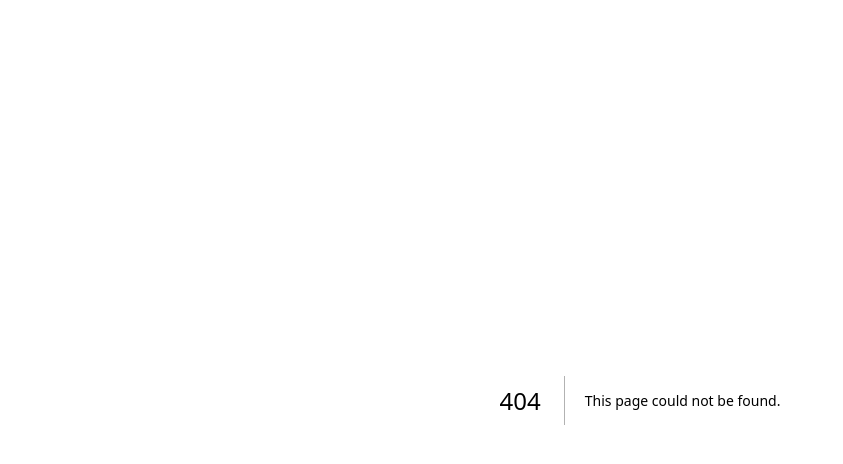
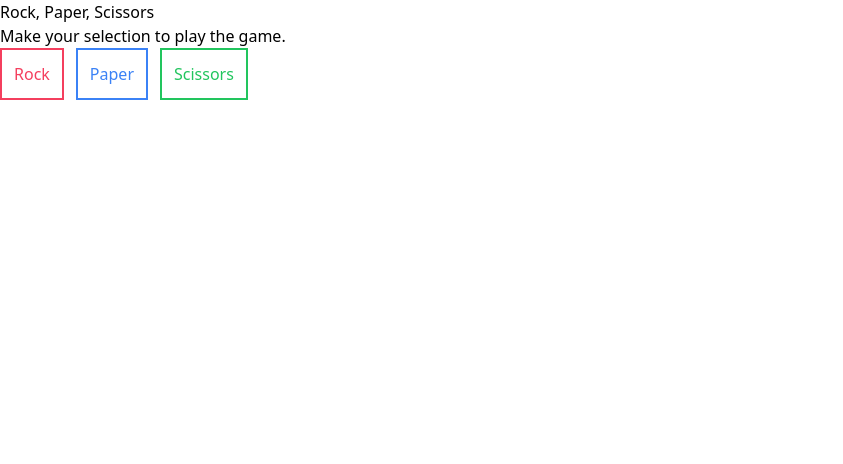
Before and after one commit to lesleh/lesleh-playground, a Next.js app: page /playgrounds/rock-paper-scissors in a window 1280 px wide. Before the commit this address had no page. Shown: the top 464 px of the page, without its empty margins (0-843 px from the left). Built offline with nearby package versions, Linux system fonts and the light colour scheme; a web font is replaced by a local one.

Commit message:
Add rock paper scissors

```diff
--- a/app/page.tsx
+++ b/app/page.tsx
@@ -18,6 +18,12 @@ const Home: NextPage = (props) => {
         <li>
           <Link href="/playgrounds/number-guesser">Number Guesser</Link>
         </li>
+
+        <li>
+          <Link href="/playgrounds/rock-paper-scissors">
+            Rock Paper Scissors
+          </Link>
+        </li>
       </ul>
     </div>
   );
--- /dev/null
+++ b/app/playgrounds/rock-paper-scissors/components/RockPaperScissors.tsx
@@ -0,0 +1,84 @@
+"use client";
+
+import React, { useState } from "react";
+
+const options = ["rock", "paper", "scissors"];
+const colors = {
+  rock: "text-rose-500",
+  paper: "text-blue-500",
+  scissors: "text-green-500",
+};
+
+const Option = ({ option }: { option: keyof typeof colors }) => (
+  <span className={`text-9xl ${colors[option]}`}>{option}</span>
+);
+
+const RockPaperScissors = () => {
+  // State to store the user's selection and the computer's selection
+  const [userSelection, setUserSelection] = useState("");
+  const [computerSelection, setComputerSelection] = useState("");
+
+  // Function to randomly select "rock", "paper", or "scissors" for the computer
+  const generateComputerSelection = () => {
+    const randomIndex = Math.floor(Math.random() * options.length);
+    return options[randomIndex];
+  };
+
+  // Function to handle the user's selection
+  const handleSelection = (selection: string) => {
+    setUserSelection(selection);
+    setComputerSelection(generateComputerSelection());
+  };
+
+  // Function to determine the winner based on the user's and computer's selections
+  const determineWinner = (user, computer) => {
+    if (user === computer) {
+      return "It's a tie!";
+    } else if (
+      (user === "rock" && computer === "scissors") ||
+      (user === "paper" && computer === "rock") ||
+      (user === "scissors" && computer === "paper")
+    ) {
+      return "You win!";
+    } else {
+      return "The computer wins!";
+    }
+  };
+
+  return (
+    <div>
+      <h1>Rock, Paper, Scissors</h1>
+      <p>
+        {userSelection ? (
+          <>
+            You chose <Option option={userSelection as any} /> and the computer
+            chose <Option option={computerSelection as any} />.{" "}
+            {determineWinner(userSelection, computerSelection)}
+          </>
+        ) : (
+          "Make your selection to play the game."
+        )}
+      </p>
+      <button
+        className="inline-block p-3 text-rose-500 border-solid border-rose-500 border-2 mr-3"
+        onClick={() => handleSelection("rock")}
+      >
+        Rock
+      </button>
+      <button
+        className="inline-block p-3 text-blue-500 border-solid border-blue-500 border-2 mr-3"
+        onClick={() => handleSelection("paper")}
+      >
+        Paper
+      </button>
+      <button
+        className="inline-block p-3 text-green-500 border-solid border-green-500 border-2 mr-3"
+        onClick={() => handleSelection("scissors")}
+      >
+        Scissors
+      </button>
+    </div>
+  );
+};
+
+export { RockPaperScissors };
--- /dev/null
+++ b/app/playgrounds/rock-paper-scissors/page.tsx
@@ -0,0 +1,5 @@
+import { RockPaperScissors } from "./components/RockPaperScissors";
+
+export default function RockPaperScissorsPage() {
+  return <RockPaperScissors />;
+}
```
